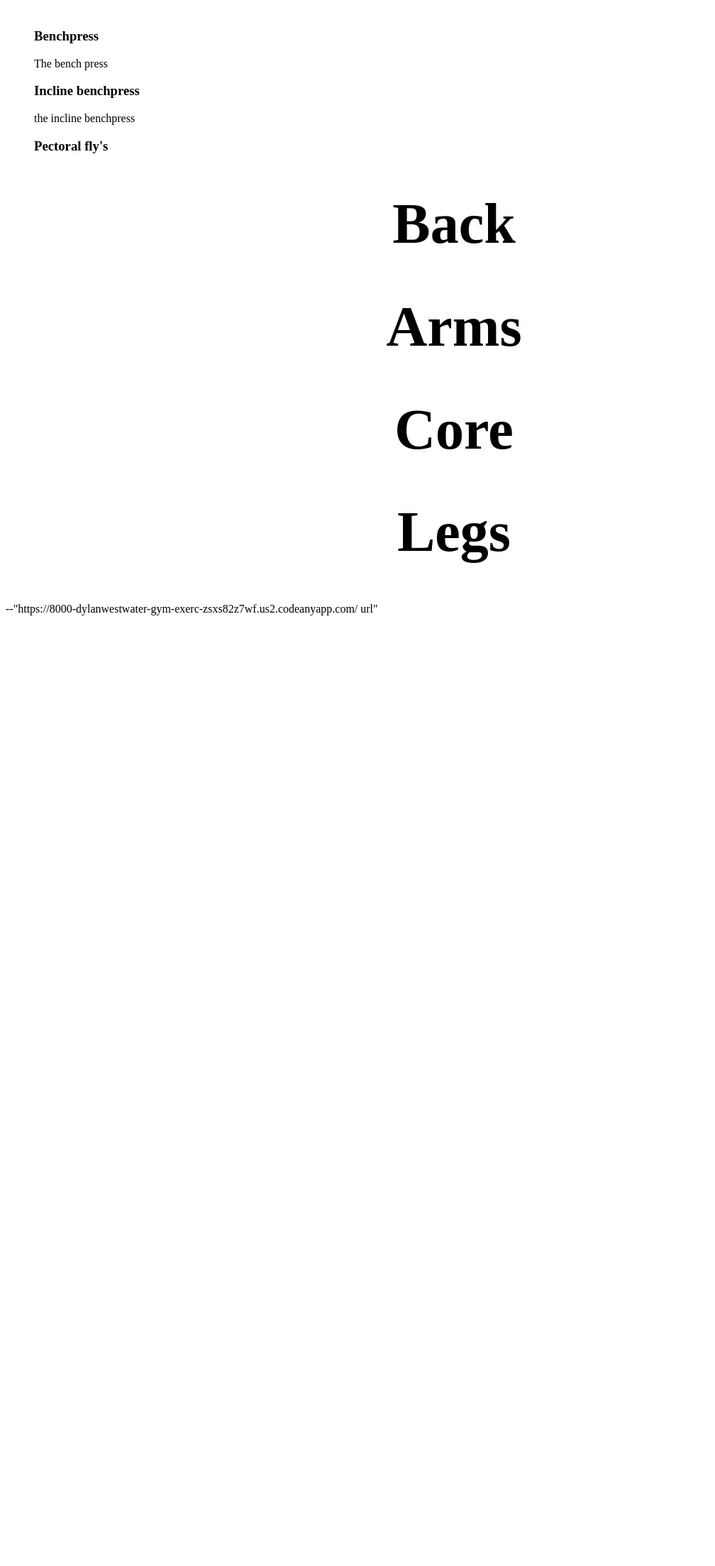
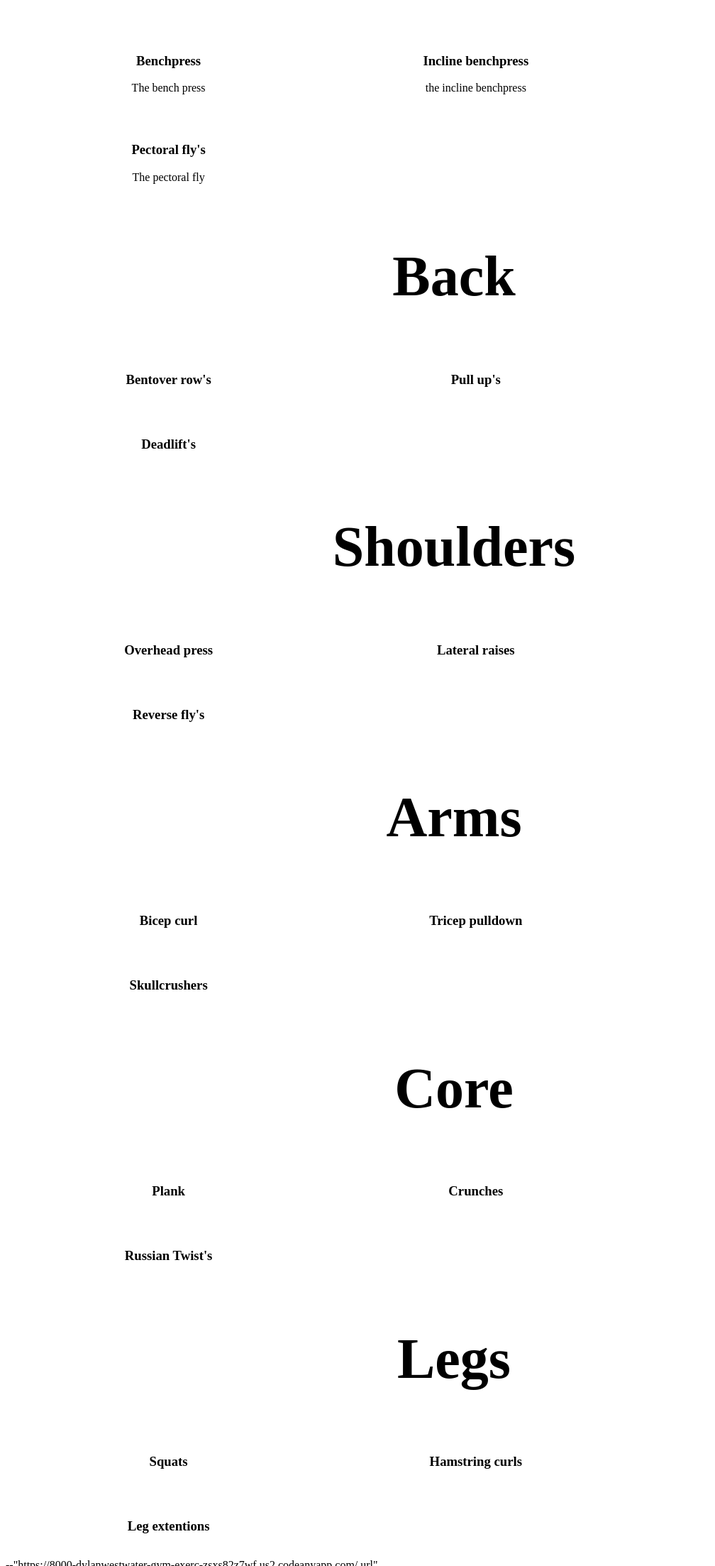
Before and after one commit to DylanWestwater/gym-exercises-practice, a plain HTML site: page index.html in a window 1280 px wide. Shown: the part 594-2800 px from the top of the page at 71% size, without its empty margins (0-1008 px from the left). Before the commit the page ends 1469 px from the top, so only its background shows below. Drawn offline with Linux system fonts and the light colour scheme.

Commit message:
index.html

```diff
--- a/assets/style.css
+++ b/assets/style.css
@@ -7,6 +7,49 @@ h2{
     text-align: center;
     font-size: 50px;
 }
+.chest-exercises {
+  text-align: center;
+    vertical-align: top;
+    display: inline-block;
+    width: 30%;
+    padding-right: 10px;
+
+}
+.back-exercises {
+    text-align: center;
+    vertical-align: top;
+    display: inline-block;
+    width: 30%;
+    padding-right: 10px;
+}
+.shoulder-exercises {
+    text-align: center;
+    vertical-align: top;
+    display: inline-block;
+    width: 30%;
+    padding-right: 10px;
+}
+.arm-exercises {
+    text-align: center;
+    vertical-align: top;
+    display: inline-block;
+    width: 30%;
+    padding-right: 10px;
+}
+.core-exercises {
+    text-align: center;
+    vertical-align: top;
+    display: inline-block;
+    width: 30%;
+    padding-right: 10px;
+}
+.leg-exercises {
+    text-align: center;
+    vertical-align: top;
+    display: inline-block;
+    width: 30%;
+    padding-right: 10px;
+}
 #menu{
     text-align: center;
     font-size: 40px;
--- a/index.html
+++ b/index.html
@@ -10,42 +10,106 @@
 </head>
 
 <body>
+    <div class="fixed-top">
         <h1>Exercises to build strength in the gym!</h1>
         <h2>Targeted Muscle Areas</h2>
         <div id="menu">
-
             <a href="#chest"> Chest</a>
-
             <a href="#back"> Back</a>
-
+            <a href="#shoulders"> Shoulders</a>
             <a href="#arms"> Arms</a>
-
             <a href="#core"> Core</a>
-
             <a href="#legs"> Legs</a>
-
         </div>
     <div id="chest">
         <h1 class="full-height">Chest</h1>
-        <ul>
+        <ul class="chest-exercises">
             <h3>Benchpress</h3>
             <p>The bench press</p>
+        </ul>
+        <ul class="chest-exercises">
             <h3>Incline benchpress</h3>
             <p>the incline benchpress</p>
+        </ul>
+        <ul class="chest-exercises">
             <h3>Pectoral fly's</h3>
+            <p>The pectoral fly</p>
         </ul>
     </div>
     <div id="back">
         <h1 class="full-height">Back</h1>
+        <ul class="back-exercises">
+            <h3>Bentover row's</h3>
+            <p></p>
+        </ul>
+        <ul class="back-exercises">
+            <h3>Pull up's</h3>
+            <p></p>
+        </ul>
+        <ul class="back-exercises">
+            <h3>Deadlift's</h3>
+            <p></p>
+        </ul>
+    </div>
+    <div id="shoulders">
+        <h1 class="full-height">Shoulders</h1>
+        <ul class="shoulder-exercises">
+            <h3>Overhead press</h3>
+            <p></p>
+        </ul>
+        <ul class="shoulder-exercises">
+            <h3>Lateral raises</h3>
+            <p></p>
+        </ul>
+        <ul class="shoulder-exercises">
+            <h3>Reverse fly's</h3>
+            <p></p>
+        </ul>
     </div>
     <div id="arms">
         <h1 class="full-height">Arms</h1>
+        <ul class="arm-exercises">
+            <h3>Bicep curl</h3>
+            <p></p>
+        </ul>
+        <ul class="arm-exercises">
+            <h3>Tricep pulldown</h3>
+            <p></p>
+        </ul>
+        <ul class="arm-exercises">
+            <h3>Skullcrushers</h3>
+            <p></p>
+        </ul>
     </div>
     <div id="core">
         <h1 class="full-height">Core</h1>
+        <ul class="core-exercises">
+            <h3>Plank</h3>
+            <p></p>
+        </ul>
+        <ul class="core-exercises">
+            <h3>Crunches</h3>
+            <p></p>
+        </ul>
+        <ul class="core-exercises">
+            <h3>Russian Twist's</h3>
+            <p></p>
+        </ul>
     </div>
     <div id="legs">
         <h1 class="full-height">Legs</h1>
+        <ul class="leg-exercises">
+            <h3>Squats</h3>
+            <p></p>
+        </ul>
+        <ul class="leg-exercises">
+            <h3>Hamstring curls</h3>
+            <p></p>
+        </ul>
+        <ul class="leg-exercises">
+            <h3>Leg extentions</h3>
+            <p></p>
+        </ul>
     </div>
 </body>
 
```
Lines whose indentation alone changed are shown as unchanged.
